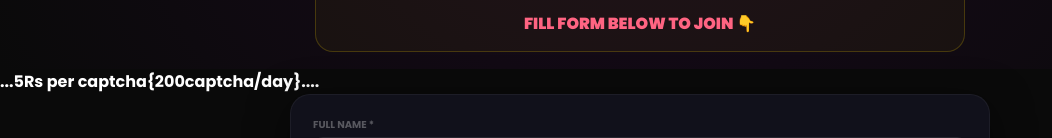
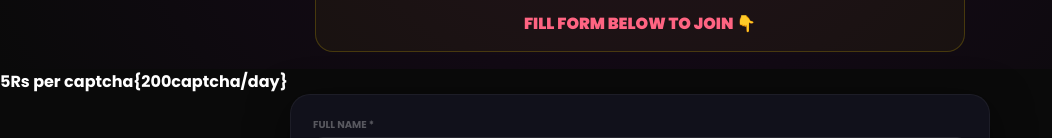
Before and after one commit to jyora410-create/info, a plain HTML site: page index.html in a window 1280 px wide. Shown: the part 270-408 px from the top of the page, without its empty margins (0-1052 px from the left). Drawn offline with Linux system fonts and the light colour scheme.

Commit message:
Update index.html

```diff
--- a/index.html
+++ b/index.html
@@ -112,7 +112,7 @@
       <div class="warning-text">FILL FORM BELOW TO JOIN 👇</div>
     </div>
   </header>
-  <p><span><b>...5Rs per captcha{200captcha/day}....</b></span></p>
+  <p><span><b>      5Rs per captcha{200captcha/day}   </b></span></p>
 
   <!-- FORM SECTION -->
   <section class="form-section">
```
